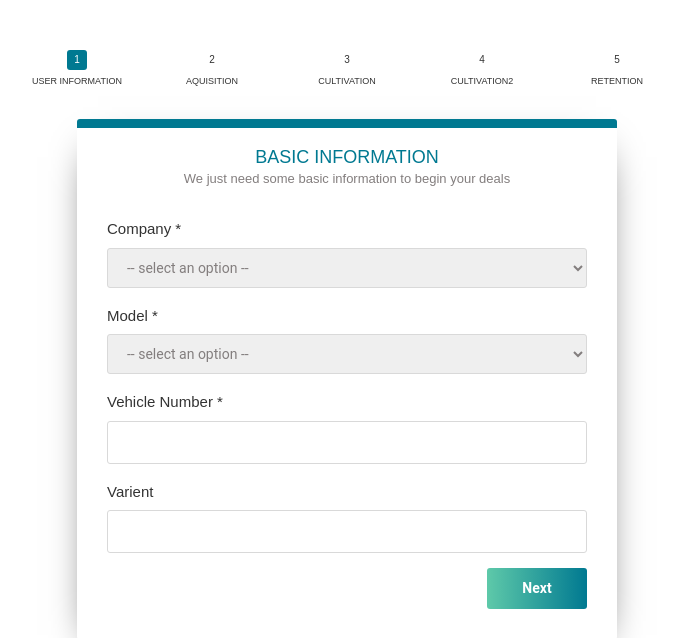
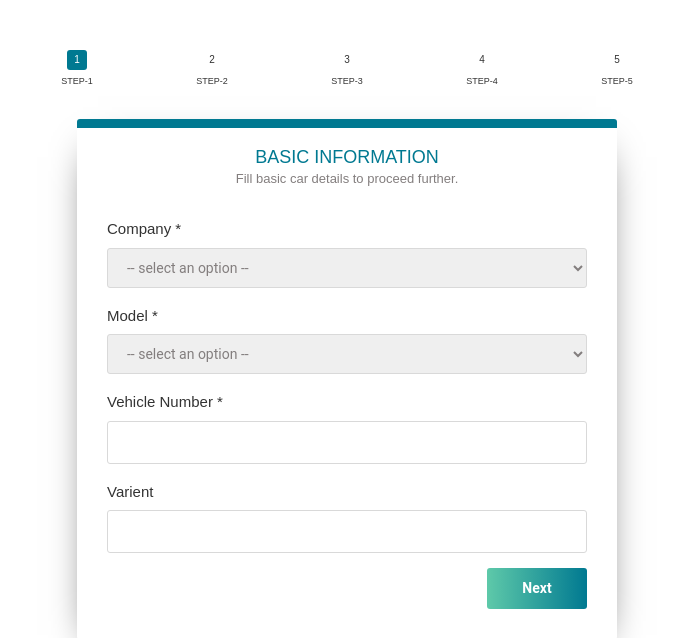
Before and after one commit to anshumanprajapatiap/Carsify, a Django app: page /addcar/ in a window 1280 px wide. Shown: the part 70-708 px from the top of the page, without its empty margins (293-967 px from the left). Run offline with Django 3.2, Linux system fonts and the light colour scheme; a user stored in the database is signed in; data comes from the database, SQL or seed files in the repository; both versions use the stored data as it was after the commit; some libraries are stand-ins or nearby versions.

Commit message:
addcar and caraddsuccess

```diff
--- a/Carsify/CarsifyApp/templates/addcar.html
+++ b/Carsify/CarsifyApp/templates/addcar.html
@@ -15,7 +15,7 @@
     <title>Add Car</title>
   </head>
   <body>
-    <!-------------------------------navigation------------------------------------------------->
+    <!--- navigation -->
       <nav>
         <div class="menuicon">
             <span class="fas fa-bars"></span>
@@ -81,11 +81,11 @@
       <form action="#" method="post" class="steps" accept-charset="UTF-8" enctype="multipart/form-data" novalidate="">
         {% csrf_token %}
         <ul id="progressbar">
-          <li class="active">User Information</li>
-          <li>Aquisition</li>
-          <li>Cultivation</li>
-          <li>Cultivation2</li>
-          <li>Retention</li>
+          <li class="active">Step-1</li>
+          <li>Step-2</li>
+          <li>Step-3</li>
+          <li>Step-4</li>
+          <li>Step-5</li>
         </ul>
 
 
@@ -93,7 +93,7 @@
         <!-- USER INFORMATION FIELD SET -->
         <fieldset>
           <h2 class="fs-title">Basic Information</h2>
-          <h3 class="fs-subtitle">We just need some basic information to begin your deals</h3>
+          <h3 class="fs-subtitle">Fill basic car details to proceed further.</h3>
           <!-- Begin What's Your First Name Field -->
               <div class="hs_companyname field hs-form-field">
 
@@ -180,8 +180,8 @@
 
         <!-- ACQUISITION FIELD SET -->
         <fieldset>
-          <h2 class="fs-title">Acquisition of Donors</h2>
-          <h3 class="fs-subtitle">How have you been doing in acquiring donors?</h3>
+          <h2 class="fs-title">Registration of your car</h2>
+          <h3 class="fs-subtitle">Please fill details to proceed further.</h3>
             <!-- Begin What's Your First Name Field -->
             <div class="hs_RegisteredState field hs-form-field">
 
@@ -254,8 +254,8 @@
 
         <!-- Cultivation FIELD SET -->
         <fieldset>
-          <h2 class="fs-title">Cultivation and Nurturing your Donors</h2>
-          <h3 class="fs-subtitle">How have you been nurturing donors to get better donations?</h3>
+          <h2 class="fs-title">Type of Vehicle</h2>
+          <h3 class="fs-subtitle">Please fill details to proceed further.</h3>
 
           <!-- Begin What's Your First Name Field -->
           <div class="hs_VehicalType field hs-form-field">
@@ -333,8 +333,8 @@
 
         <!-- Cultivation2 FIELD SET -->
         <fieldset>
-          <h2 class="fs-title">Total Cultivation in Donation</h2>
-          <h3 class="fs-subtitle">Let's talk about your donations as a whole</h3>
+          <h2 class="fs-title">Upload images</h2>
+          <h3 class="fs-subtitle">Please upload better quality images.</h3>
                     <!-- Begin What's Your First Name Field -->
               <div class="hs_FuelType field hs-form-field">
 
@@ -389,8 +389,8 @@
 
         <!-- RETENTION FIELD SET 5 -->
         <fieldset>
-          <h2 class="fs-title">Retention of your donors</h2>
-          <h3 class="fs-subtitle">How long can you keep your donors and their donations?</h3>
+          <h2 class="fs-title">Insurance Status</h2>
+          <h3 class="fs-subtitle">Please add extra details in comment, if any.</h3>
                <!-- Begin What's Your First Name Field -->
               <div class="hs_Insurance field hs-form-field">
 
@@ -445,7 +445,7 @@
 
         <fieldset id="finalsubmit">
           <h2 class="fs-title">It's on the way!</h2>
-          <h3 class="fs-subtitle">Thank you for trying out our marketing grader, please go check your email for your fundraising report card and some helpful tips to improve it!</h3>
+          <h3 class="fs-subtitle">Thanks you for uploading! Your car has been uploaded on our Carsify dashboard.</h3>
           <div class="explanation btn btn-small modal-trigger" data-modal-id="modal-3">What Is This?</div>
         </fieldset>
 
--- a/Carsify/CarsifyApp/templates/addcarsuccess.html
+++ b/Carsify/CarsifyApp/templates/addcarsuccess.html
@@ -82,7 +82,7 @@
 
         <fieldset id="finalsubmit">
           <h2 class="fs-title">It's on the way!</h2>
-          <h3 class="fs-subtitle">Thank you for trying out our marketing grader, please go check your email for your fundraising report card and some helpful tips to improve it!</h3>
+          <h3 class="fs-subtitle">Thanks you for uploading! Your car has been uploaded on our Carsify dashboard.</h3>
           <div class="explanation btn btn-small modal-trigger" data-modal-id="modal-3">What Is This?</div>
         </fieldset>
 
```
Also changed, not shown: Carsify/db.sqlite3, Carsify/media/designer_and_client_2__dribbble__1.gif (added), Carsify/media/designer_and_client_2__dribbble__1_5d8pPqG.gif (added).
